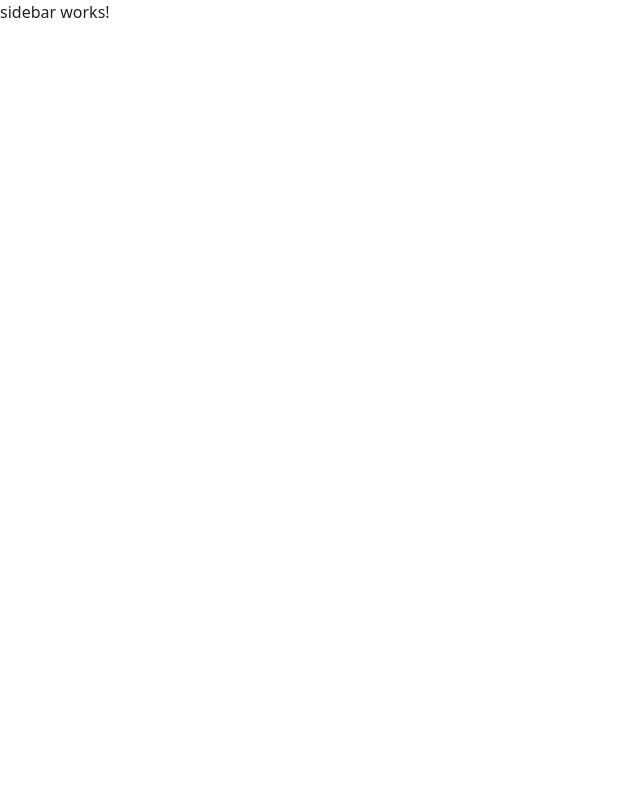
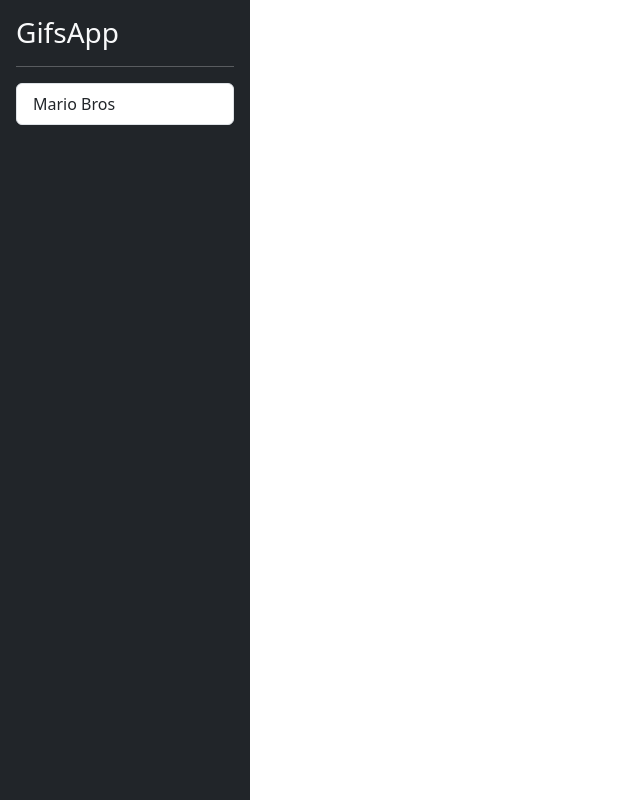
Before and after one commit to AlbertoG22/gifs-app-angular, an Angular app: page / in a window 1280 px wide. Shown: the whole page, without its empty margins (0-640 px from the left). Built offline with nearby package versions, Linux system fonts and the light colour scheme.

Commit message:
sidebar design

```diff
--- a/src/app/shared/components/sidebar/sidebar.component.css
+++ b/src/app/shared/components/sidebar/sidebar.component.css
@@ -0,0 +1,4 @@
+#sidebar {
+  height: 100vh;
+  width: 250px;
+}
--- a/src/app/shared/components/sidebar/sidebar.component.html
+++ b/src/app/shared/components/sidebar/sidebar.component.html
@@ -1 +1,11 @@
-<p>sidebar works!</p>
+<div class="bg-dark border-right p-3" id="sidebar">
+  <h3 class="text-light">GifsApp</h3>
+  <hr class="text-white">
+
+  <div class="list-group list-reset">
+    <button class="list-group-item list-group-item-action">
+      Mario Bros
+    </button>
+  </div>
+
+</div>
```
